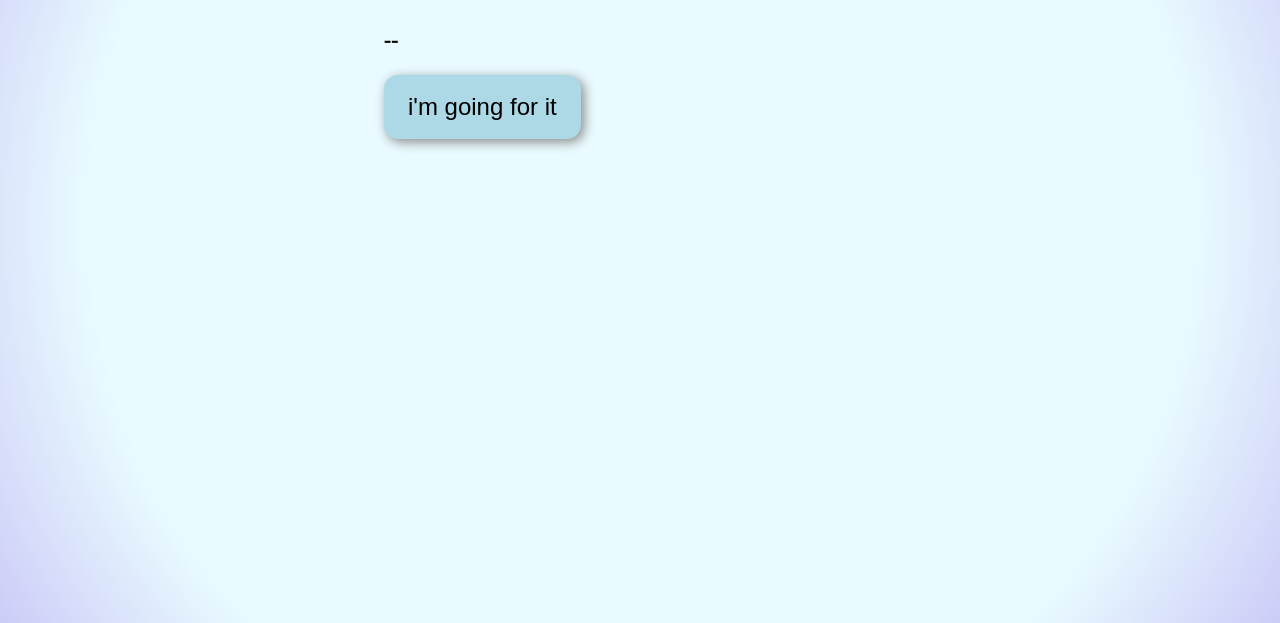
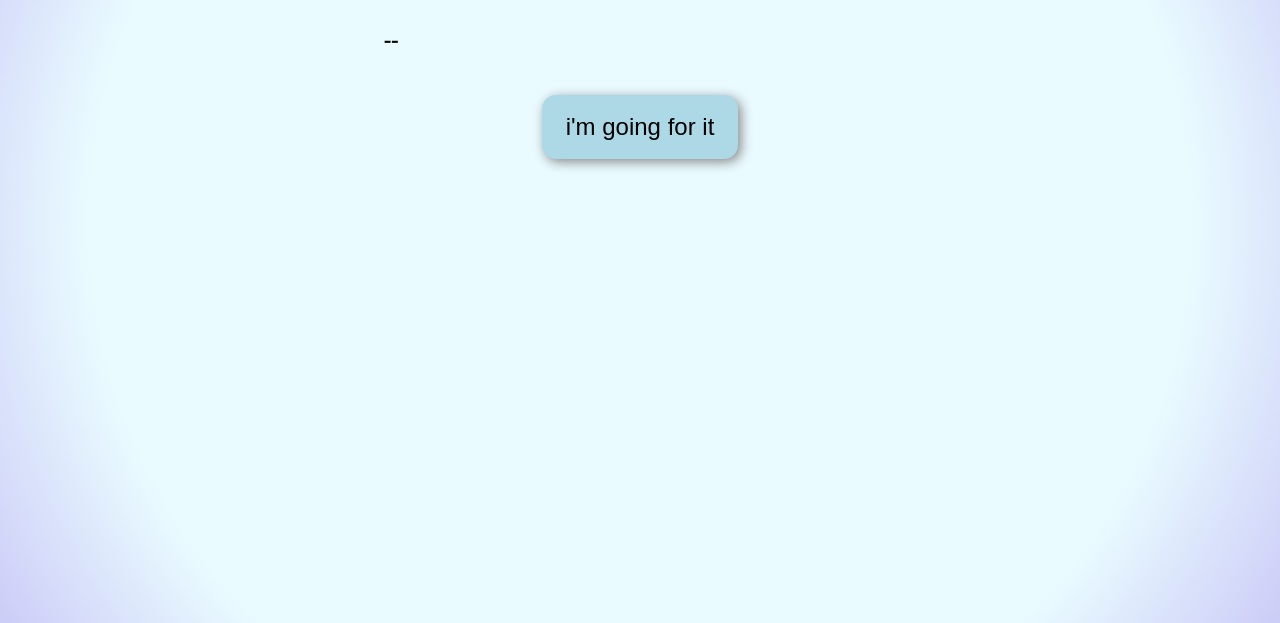
Before and after one commit to skain/skain.github.io, a plain HTML site: page habit.htm in a window 1280 px wide. Shown: the part 177-800 px from the top of the page. Drawn offline with Linux system fonts and the light colour scheme.

Commit message:
more css

```diff
--- a/habit.htm
+++ b/habit.htm
@@ -29,13 +29,18 @@
 		}
 
 		button {
-			margin-top: 20px;
 			font-size: 1.5rem;
 			padding: .75em 1em;
 			box-shadow: 3px 3px 12px #888888;
 			border: none;
 			background-color: lightblue;
 			border-radius: 14px;
+		}
+
+		#buttonDiv {
+			margin-top: 40px;
+			display: flex;
+			justify-content: center;
 		}
 
 		#app {
@@ -56,10 +61,8 @@
 		<div id="time-since">
 
 		</div>
-		<div>
-			<div>
-				<button type="button" onclick="resetTimer()">i'm going for it</button>
-			</div>
+		<div id="buttonDiv">
+			<button type="button" onclick="resetTimer()">i'm going for it</button>
 		</div>
 	</div>
 	<script>
```
